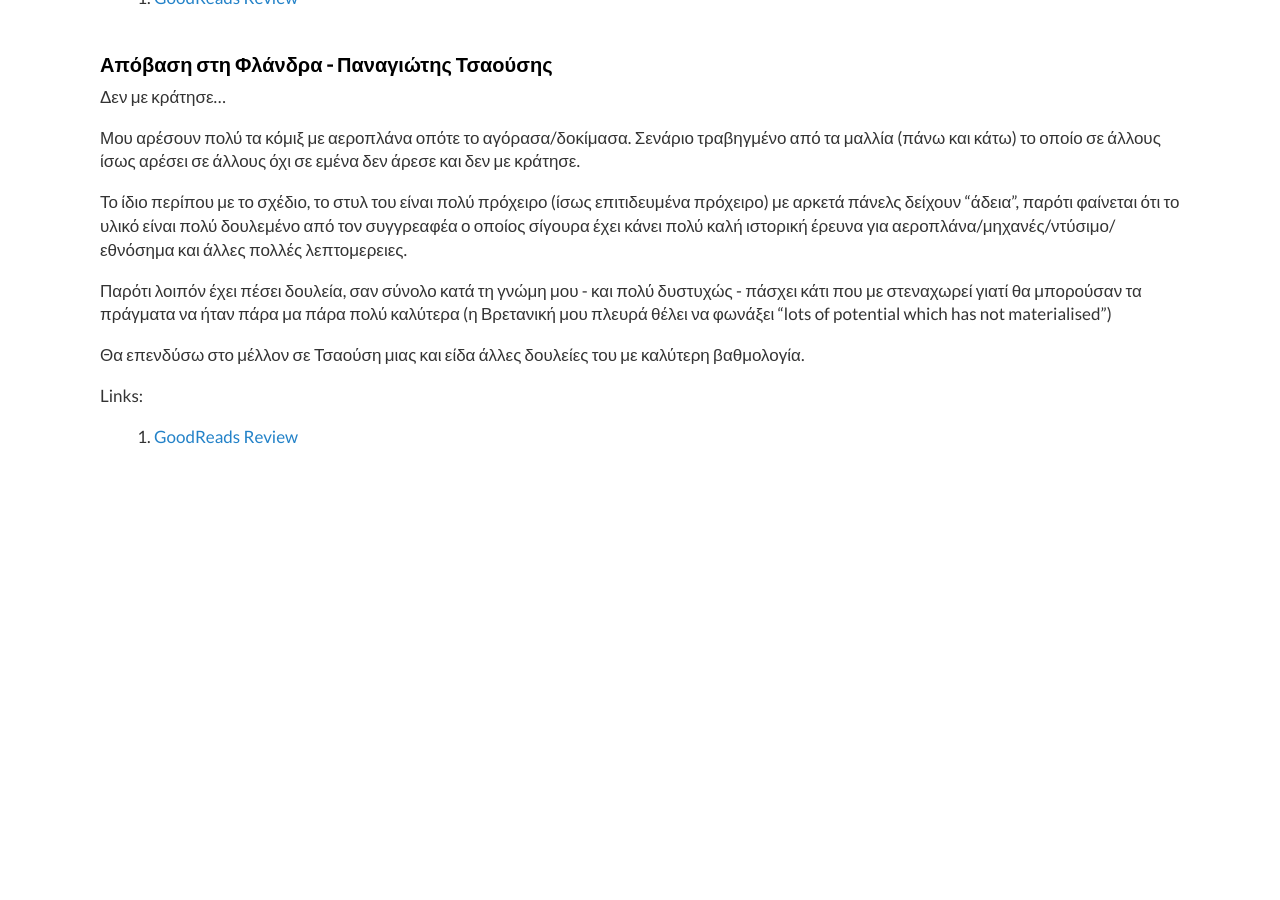
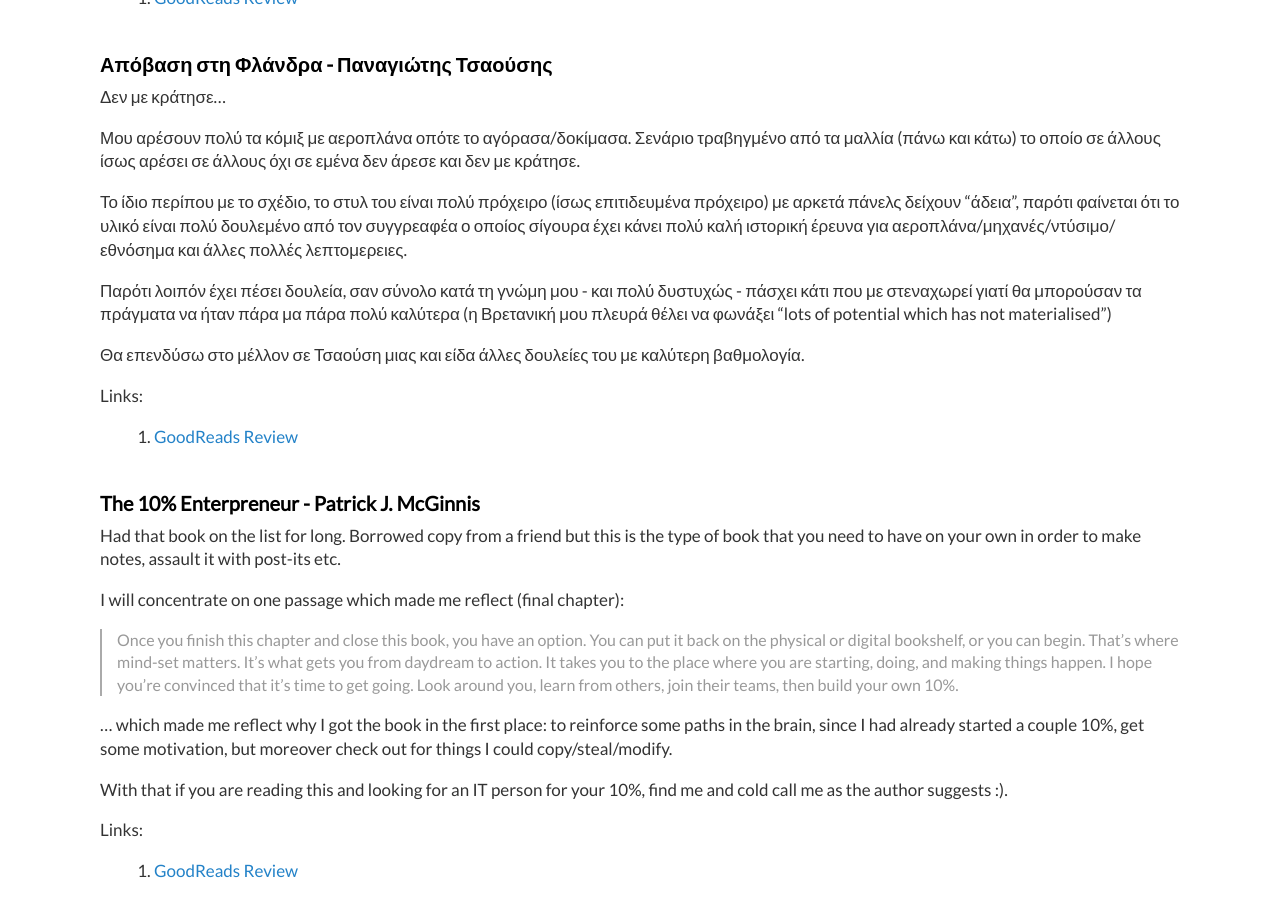
Before and after one commit to dimitrismistriotis/dimitrismistriotis.github.io, a Jekyll site: the page built from _posts/2018-01-21-books_of_2018.md, in a window 1280 px wide and 900 px high, scrolled down 7840 px. Built offline with Jekyll 4.4.1, drawn with Linux system fonts in a browser that asks for light colours; before the commit the page ends 8306 px from its top, so only the background shows below that.

Commit message:
Review and GR link.

```diff
--- a/_posts/2018-01-21-books_of_2018.md
+++ b/_posts/2018-01-21-books_of_2018.md
@@ -462,3 +462,30 @@ Links:
 Links:
 
 1.  [GoodReads Review](https://www.goodreads.com/review/show/2546072991)
+
+## The 10% Enterpreneur - Patrick J. McGinnis
+
+Had that book on the list for long. Borrowed copy from a friend but this is
+the type of book that you need to have on your own in order to make notes,
+assault it with post-its etc.
+
+I will concentrate on one passage which made me reflect (final chapter):
+
+> Once you finish this chapter and close this book, you have an option. You can
+> put it back on the physical or digital bookshelf, or you can begin. That's
+> where mind-set matters. It's what gets you from daydream to action. It takes
+> you to the place where you are starting, doing, and making things happen. I
+> hope you're convinced that it's time to get going. Look around you, learn
+> from others, join their teams, then build your own 10%.
+
+... which made me reflect why I got the book in the first place: to reinforce
+some paths in the brain, since I had already started a couple 10%, get some
+motivation, but moreover check out for things I could copy/steal/modify.
+
+With that if you are reading this and looking for an IT person for your 10%,
+find me and cold call me as the author suggests :).
+
+
+Links:
+
+1.  [GoodReads Review](https://www.goodreads.com/review/show/1963664471)
```
